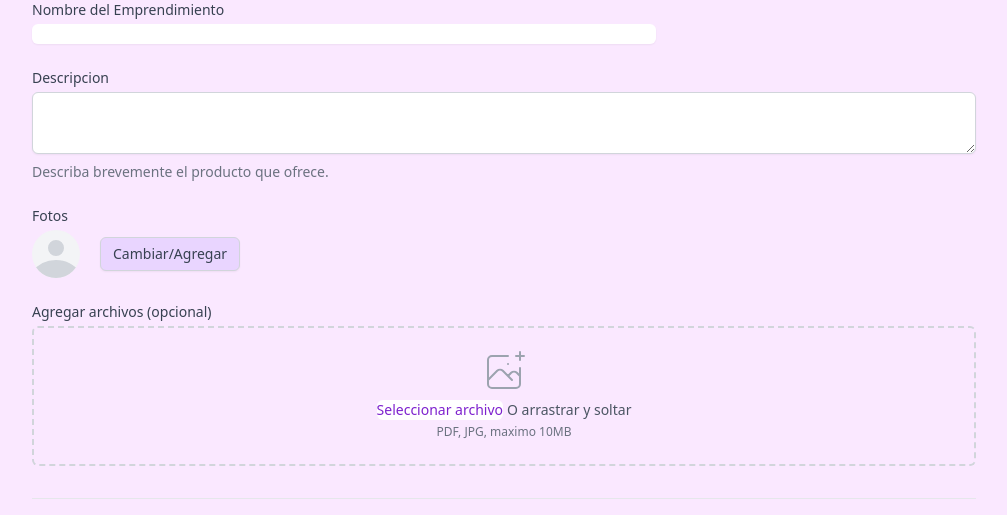
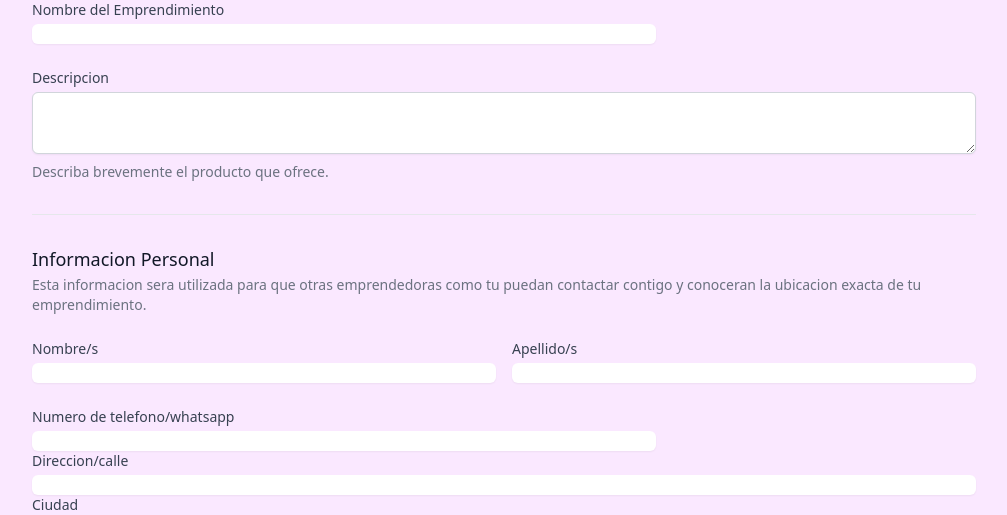
Before and after one commit to mellim8/slytherin, a Flask app: template templates/registro.html in a window 1280 px wide. Shown: the part 207-722 px from the top of the page, without its empty margins (136-1143 px from the left). Run offline with Flask 2, Linux system fonts and the light colour scheme; the template is opened without the code that fills it, so the values that code supplies are empty; some libraries are stand-ins or nearby versions.

Commit message:
Sacar fotos y pdf, centrar mapa y boton cancelar funciona

```diff
--- a/app.py
+++ b/app.py
@@ -44,13 +44,13 @@ class Emprendimientos(db.Model):
 @app.route('/registro', methods=['GET','POST'])
 def registro():
     print("DFKJAJSBFDHBAHDFHJABHFDBAFDKAJFSDHVAKF")
-    if request.method == 'GET':
+    if request.method == 'POST':
         print(request.form)
-        nombre_emp = request.form['username']
+        nombre_emp = request.form['nombre']
         descripcion = request.form['about']
-        nombre = request.form['nombre']
+        nombre = request.form['nombre/s']
         apellido = request.form['apellido']
-        contacto = request.form['numero']
+        contacto = request.form['numero_de_telefono']
         direccion = request.form['direccion']
         ciudad = request.form['ciudad']
         latitud = request.form['latitud']
--- a/templates/registro.html
+++ b/templates/registro.html
@@ -9,7 +9,7 @@
     integrity="sha512-hoalWLoI8r4UszCkZ5kL8vayOGVae1oxXe/2A4AO6J9+580uKHDO3JdHb7NzwwzK5xr/Fs0W40kiNHxM9vyTtQ=="
     crossorigin=""/>
     <style>
-      #map{height: 400px; width: 400px;}
+      #map{height: 400px; width: 400px; margin-left: 10cm;}
     </style>
     <!-- Make sure you put this AFTER Leaflet's CSS -->
     <script src="https://unpkg.com/leaflet@1.8.0/dist/leaflet.js"
@@ -84,37 +84,6 @@
                 </div>
                 <p class="mt-2 text-sm text-gray-500">Describa brevemente el producto que ofrece.</p>
               </div>
-
-              <div class="sm:col-span-6">
-                <label for="foto" class="block text-sm font-medium text-gray-700"> Fotos </label>
-                <div class="mt-1 flex items-center">
-                  <span class="h-12 w-12 rounded-full overflow-hidden bg-gray-100">
-                    <svg class="h-full w-full text-gray-300" fill="currentColor" viewBox="0 0 24 24">
-                      <path d="M24 20.993V24H0v-2.996A14.977 14.977 0 0112.004 15c4.904 0 9.26 2.354 11.996 5.993zM16.002 8.999a4 4 0 11-8 0 4 4 0 018 0z" />
-                    </svg>
-                  </span>
-                  <button type="button" class="ml-5 bg-purple-200 py-2 px-3 border border-gray-300 rounded-md shadow-sm text-sm leading-4 font-medium text-gray-700 hover:bg-purple-300 focus:outline-none focus:ring-2 focus:ring-offset-2 focus:ring-indigo-500">Cambiar/Agregar</button>
-                </div>
-              </div>
-
-              <div class="sm:col-span-6">
-                <label for="agregar_archivos" class="block text-sm font-medium text-gray-700">Agregar archivos (opcional) </label>
-                <div class="mt-1 flex justify-center px-6 pt-5 pb-6 border-2 border-gray-300 border-dashed rounded-md">
-                  <div class="space-y-1 text-center">
-                    <svg class="mx-auto h-12 w-12 text-gray-400" stroke="currentColor" fill="none" viewBox="0 0 48 48" aria-hidden="true">
-                      <path d="M28 8H12a4 4 0 00-4 4v20m32-12v8m0 0v8a4 4 0 01-4 4H12a4 4 0 01-4-4v-4m32-4l-3.172-3.172a4 4 0 00-5.656 0L28 28M8 32l9.172-9.172a4 4 0 015.656 0L28 28m0 0l4 4m4-24h8m-4-4v8m-12 4h.02" stroke-width="2" stroke-linecap="round" stroke-linejoin="round" />
-                    </svg>
-                    <div class="flex text-sm text-gray-600">
-                      <label for="seleccionar_archivo" class="relative cursor-pointer bg-white rounded-md font-medium text-purple-700 hover:text-purple-500 focus-within:outline-none focus-within:ring-2 focus-within:ring-offset-2 focus-within:ring-purple-700">
-                        <span>Seleccionar archivo</span>
-                        <input id="seleccionar_archivo" name="seleccionar_archivo" type="file" class="sr-only">
-                      </label>
-                      <p class="pl-1">O arrastrar y soltar</p>
-                    </div>
-                    <p class="text-xs text-gray-500">PDF, JPG, maximo 10MB</p>
-                  </div>
-                </div>
-              </div>
             </div>
           </div>
 
@@ -134,14 +103,14 @@
               <div class="sm:col-span-3">
                 <label for="apellido" class="block text-sm font-medium text-gray-700"> Apellido/s </label>
                 <div class="mt-1">
-                  <input type="text" name="apellido/s" id="apellido/s" autocomplete="family-name" class="shadow-sm focus:ring-indigo-500 focus:border-indigo-500 block w-full sm:text-sm border-gray-300 rounded-md">
+                  <input type="text" name="apellido" id="apellido" autocomplete="family-name" class="shadow-sm focus:ring-indigo-500 focus:border-indigo-500 block w-full sm:text-sm border-gray-300 rounded-md">
                 </div>
               </div>
 
               <div class="sm:col-span-4">
-                <label for="numero" class="block text-sm font-medium text-gray-700">Numero de telefono/whatsapp </label>
+                <label for="numero_de_telefono" class="block text-sm font-medium text-gray-700">Numero de telefono/whatsapp </label>
                 <div class="mt-1">
-                  <input id="numero_de_telefono" name="numero_de_telefono" type="email" autocomplete="email" class="shadow-sm focus:ring-indigo-500 focus:border-indigo-500 block w-full sm:text-sm border-gray-300 rounded-md">
+                  <input id="numero_de_telefono" name="numero_de_telefono" type="text" autocomplete="numero_de_telefono" class="shadow-sm focus:ring-indigo-500 focus:border-indigo-500 block w-full sm:text-sm border-gray-300 rounded-md">
                 </div>
               </div>
 
@@ -150,7 +119,7 @@
               <div class="sm:col-span-6">
                 <label for="direccion" class="block text-sm font-medium text-gray-700"> Direccion/calle </label>
                 <div class="mt-1">
-                  <input type="text" name="direccion/calle" id="direccion/calle" autocomplete="street-address" class="shadow-sm focus:ring-indigo-500 focus:border-indigo-500 block w-full sm:text-sm border-gray-300 rounded-md">
+                  <input type="text" name="direccion" id="direccion" autocomplete="street-address" class="shadow-sm focus:ring-indigo-500 focus:border-indigo-500 block w-full sm:text-sm border-gray-300 rounded-md">
                 </div>
               </div>
 
@@ -183,14 +152,14 @@
 
         <div class="pt-5">
           <div class="flex justify-end">
-            <button type="button" class="bg-white py-2 px-4 border border-gray-300 rounded-md shadow-sm text-sm font-medium text-gray-700 hover:bg-gray-50 focus:outline-none focus:ring-2 focus:ring-offset-2 focus:ring-indigo-500">Cancelar</button>
+            <a href="http://127.0.0.1:5000/" class="bg-white py-2 px-4 border border-gray-300 rounded-md shadow-sm text-sm font-medium text-gray-700 hover:bg-gray-50 focus:outline-none focus:ring-2 focus:ring-offset-2 focus:ring-indigo-500" >Cancelar</a>
             <button type="submit" class="ml-3 inline-flex justify-center py-2 px-4 border border-transparent shadow-sm text-sm font-medium rounded-md text-white bg-purple-600 hover:bg-purple-700 focus:outline-none focus:ring-2 focus:ring-offset-2 focus:ring-purple-500">Guardar</button>
           </div>
         </div>
       </div>
+</form>
 
-
-
+<div>
   <script>
       var map = L.map('map').setView([-25.300894456479014, -57.58135401902809], 16);
 
@@ -213,6 +182,7 @@
         marker = L.marker([lat, lng]).addTo(map);
       });
   </script>
+</div>
 <footer class="bg-purple-800 grid grid-cols-3">
   <p></p>
   <a class="text-purple-200 mx-32" href="https://penguin.academy/dl/Principal"
```
Also changed, not shown: database/db.sqlite3. Lines whose indentation alone changed are shown as unchanged.
